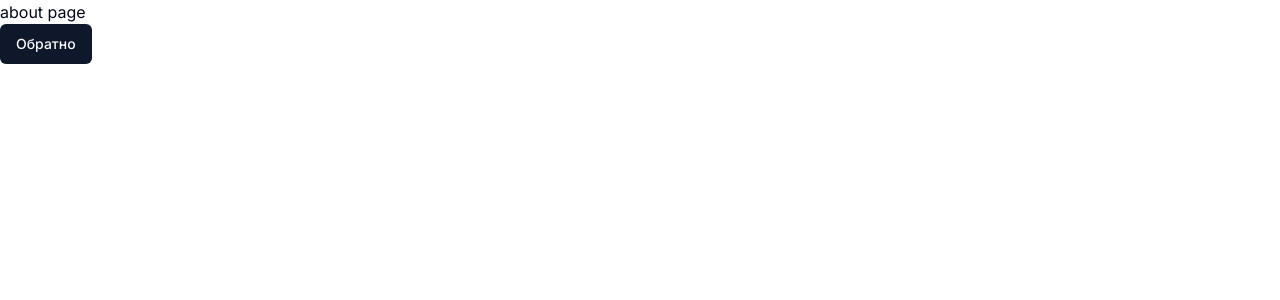
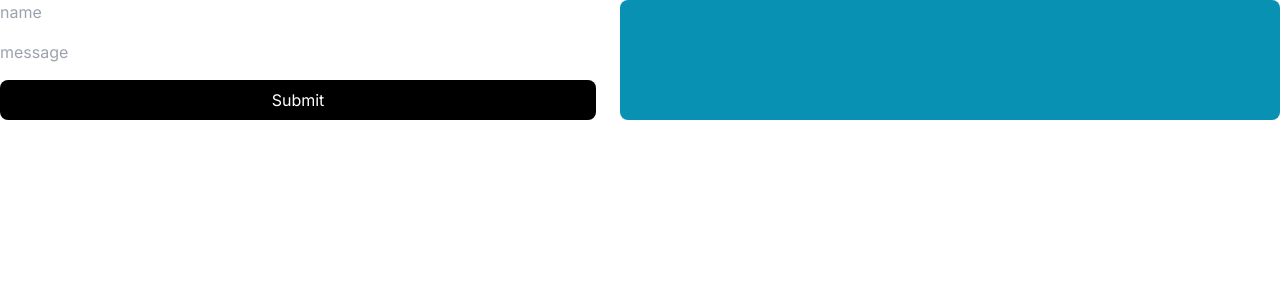
Before and after one commit to Mink7891/Pofig, a Next.js app in the folder talentlink/: page /about in a window 1280 px wide. Shown: the top 300 px of the page. Built offline with nearby package versions, Linux system fonts and the light colour scheme.

Commit message:
Переделал форму под react-hook-form, Добавил валидацию через Zod

```diff
--- a/talentlink/package.json
+++ b/talentlink/package.json
@@ -9,6 +9,7 @@
     "lint": "next lint"
   },
   "dependencies": {
+    "@hookform/resolvers": "^3.6.0",
     "@prisma/client": "^5.15.0",
     "@radix-ui/react-slot": "^1.0.2",
     "class-variance-authority": "^0.7.0",
@@ -18,9 +19,11 @@
     "next": "14.2.3",
     "react": "^18",
     "react-dom": "^18",
+    "react-hook-form": "^7.51.5",
     "server-only": "^0.0.1",
     "tailwind-merge": "^2.3.0",
-    "tailwindcss-animate": "^1.0.7"
+    "tailwindcss-animate": "^1.0.7",
+    "zod": "^3.23.8"
   },
   "devDependencies": {
     "@types/node": "^20",
--- a/talentlink/src/actions/news.ts
+++ b/talentlink/src/actions/news.ts
@@ -1,19 +1,26 @@
 "use server"
 
+import { AddNewFormData } from "@/lib/formShemas";
 import prisma from "@/lib/prisma";
 import { revalidatePath } from "next/cache";
+import { z } from "zod";
 
-export async function addNew(e: FormData){
-    const Header = e.get("Header")?.toString();
-    const Category = e.get("Category")?.toString();
-    const Text = e.get("Text")?.toString();
+type Inputs = z.infer<typeof AddNewFormData>;
 
-    console.log(`adding Header-${Header} category-${Category} text-${Text}--------------------`);
+export async function addNew(formData: Inputs){
+    // const Header = e.get("Header")?.toString();
+    // const Category = e.get("Category")?.toString();
+    // const Text = e.get("Text")?.toString();
+    const Header = formData.Header;
+    const Category = formData.Category;
+    const Text = formData.Text;
+
+    console.log(`adding Header-${formData.Header} category-${formData.Category} text-${formData.Text}--------------------`);
     await prisma.news.create({
         data: {
-        Header,
-        Category,
-        Text,
+            Header,
+            Category,
+            Text,
         },
     });
 
@@ -21,3 +28,21 @@ export async function addNew(e: FormData){
     // console.log(news);
     revalidatePath('/news');
 }
+// export async function addNew(e: FormData){
+//     const Header = e.get("Header")?.toString();
+//     const Category = e.get("Category")?.toString();
+//     const Text = e.get("Text")?.toString();
+
+//     console.log(`adding Header-${Header} category-${Category} text-${Text}--------------------`);
+//     await prisma.news.create({
+//         data: {
+//         Header,
+//         Category,
+//         Text,
+//         },
+//     });
+
+//     const news = await prisma.news.findMany();
+//     // console.log(news);
+//     revalidatePath('/news');
+// }
--- a/talentlink/src/app/(useless)/about/page.tsx
+++ b/talentlink/src/app/(useless)/about/page.tsx
@@ -1,34 +1,109 @@
-import { Button } from "@/components/ui/button";
-import prisma from "@/lib/prisma";
-import Link from "next/link";
+// import { Button } from "@/components/ui/button";
+// import prisma from "@/lib/prisma";
+// import Link from "next/link";
 
-export default async function About() {
-  // const FirstName = "Ching";
-  // const LastName = "chong";
-  // const BirthDate = new Date();
-  // const Position = "position";
-  // const Salary = "10";
+// export default async function About() {
+//   return (
+//     <>
+//       <h1>about page</h1>
 
-  // const employee = await prisma.employee.create({
-  //   data: {
-  //     FirstName,
-  //     LastName,
-  //     BirthDate,
-  //     Position,
-  //     Salary: parseFloat(Salary),
-  //   },
-  // });
+//       <Link href="/">
+//         <Button>Обратно</Button>
+//       </Link>
+//     </>
+//   );
+// }
+"use client";
 
-  // const employees = await prisma.employee.findMany();
-  // console.log(employees);
+import { useState } from "react";
+import { useForm, SubmitHandler } from "react-hook-form";
+
+import { zodResolver } from "@hookform/resolvers/zod";
+import { z } from "zod";
+// import { addEntry } from "@/app/_actions";
+
+const FormDataSchema = z.object({
+  name: z.string().min(1, { message: "Name is required." }),
+  message: z
+    .string()
+    .min(6, { message: "Message must be at least 6 characters." }),
+});
+
+type Inputs = z.infer<typeof FormDataSchema>;
+
+async function addEntry(data: Inputs) {
+  const result = FormDataSchema.safeParse(data);
+
+  if (result.success) {
+    return { success: true, data: result.data };
+  }
+
+  if (result.error) {
+    return { success: false, error: result.error.format() };
+  }
+}
+
+export default function RhfWithAction() {
+  const [data, setData] = useState<Inputs>();
+
+  const {
+    register,
+    handleSubmit,
+    watch,
+    reset,
+    formState: { errors },
+  } = useForm<Inputs>({
+    resolver: zodResolver(FormDataSchema),
+  });
+
+  const processForm: SubmitHandler<Inputs> = async (data) => {
+    const result = await addEntry(data);
+
+    if (!result) {
+      console.log("Something went wrong");
+      return;
+    }
+
+    if (result.error) {
+      // set local error state
+      console.log(result.error);
+      return;
+    }
+
+    reset();
+    setData(result.data);
+  };
 
   return (
-    <>
-      <h1>about page</h1>
+    <section className="flex gap-6">
+      <form
+        onSubmit={handleSubmit(processForm)}
+        className="flex flex-1 flex-col gap-4 sm:w-1/2"
+      >
+        <input
+          placeholder="name"
+          className="rounded-lg"
+          {...register("name")}
+        />
+        {errors.name?.message && (
+          <p className="text-sm text-red-400">{errors.name.message}</p>
+        )}
 
-      <Link href="/">
-        <Button>Обратно</Button>
-      </Link>
-    </>
+        <input
+          placeholder="message"
+          className="rounded-lg"
+          {...register("message")}
+        />
+        {errors.message?.message && (
+          <p className="text-sm text-red-400">{errors.message.message}</p>
+        )}
+
+        <button className="rounded-lg bg-black py-2 text-white">Submit</button>
+      </form>
+
+      <div className="flex-1 rounded-lg bg-cyan-600 p-8 text-white">
+        <pre>{JSON.stringify(data, null, 2)}</pre>
+      </div>
+    </section>
   );
 }
--- a/talentlink/src/components/forms/addNew.tsx
+++ b/talentlink/src/components/forms/addNew.tsx
@@ -1,28 +1,44 @@
 "use client";
 import { addNew } from "@/actions/news";
 import { Button } from "../ui/button";
-import { useOptimistic, useRef } from "react";
+import { useOptimistic, useRef, useState } from "react";
+import { useForm, SubmitHandler } from "react-hook-form";
 
-type New = {
-  NewID: number;
-  Header: string;
-  Category: string;
-  Text: string;
-};
+import { zodResolver } from "@hookform/resolvers/zod";
+import { z } from "zod";
+import { AddNewFormData } from "@/lib/formShemas";
 
-type News = {
-  news: New[];
-};
+type Inputs = z.infer<typeof AddNewFormData>;
 
-export default function CreateNews({ news }: News) {
-  const ref = useRef<HTMLFormElement>(null);
-
+export default function CreateNews({ news }: { news: Inputs[] }) {
   const [optimisticNews, addOptimisticNew] = useOptimistic(
     news,
-    (state, newNew: New) => {
+    (state, newNew: Inputs) => {
       return [...state, newNew];
     }
   );
+
+  const {
+    register,
+    handleSubmit,
+    watch,
+    reset,
+    formState: { errors },
+  } = useForm<Inputs>({
+    resolver: zodResolver(AddNewFormData),
+  });
+
+  const processForm: SubmitHandler<Inputs> = async (data) => {
+    addOptimisticNew({
+      NewID: Math.random(),
+      Header: data.Header,
+      Category: data.Category,
+      Text: data.Text,
+    });
+    await addNew(data);
+    reset();
+  };
+
   return (
     <>
       {optimisticNews.map((item) => {
@@ -37,22 +53,20 @@ export default function CreateNews({ news }: News) {
           </div>
         );
       })}
-      <form
-        action={async (formData) => {
-          ref.current.reset();
-          addOptimisticNew({
-            NewID: Math.random(),
-            Header: formData.get("Header") as string,
-            Category: formData.get("Category") as string,
-            Text: formData.get("Text") as string,
-          });
-          await addNew(formData);
-        }}
-        ref={ref}
-      >
-        <input type="text" placeholder="Header" name="Header" />
-        <input type="text" placeholder="Category" name="Category" />
-        <input type="text" placeholder="Text" name="Text" />
+      <form onSubmit={handleSubmit(processForm)}>
+        <input type="text" placeholder="Header" {...register("Header")} />
+        {errors.Header?.message && (
+          <p className="text-sm text-red-400">{errors.Header.message}</p>
+        )}
+        <input type="text" placeholder="Category" {...register("Category")} />
+        {errors.Category?.message && (
+          <p className="text-sm text-red-400">{errors.Category.message}</p>
+        )}
+        {/* <input type="text" placeholder="Category" name="Category" /> */}
+        <input type="text" placeholder="Text" {...register("Text")} />
+        {errors.Text?.message && (
+          <p className="text-sm text-red-400">{errors.Text.message}</p>
+        )}
 
         <Button>Отправить</Button>
       </form>
--- /dev/null
+++ b/talentlink/src/lib/formShemas.ts
@@ -0,0 +1,14 @@
+import { z } from "zod";
+
+export const AddNewFormData = z.object({
+    Header: z
+      .string()
+      .min(1, { message: "Header is required." }),
+    Category: z
+      .string()
+      .min(1, { message: "Category is required." }),
+    Text: z
+      .string()
+      .min(1, { message: "Text is required." }),
+    NewID: z.number().optional()
+  });
```
Also changed, not shown: 1 other file (tests, documents, lock files or other folders).
